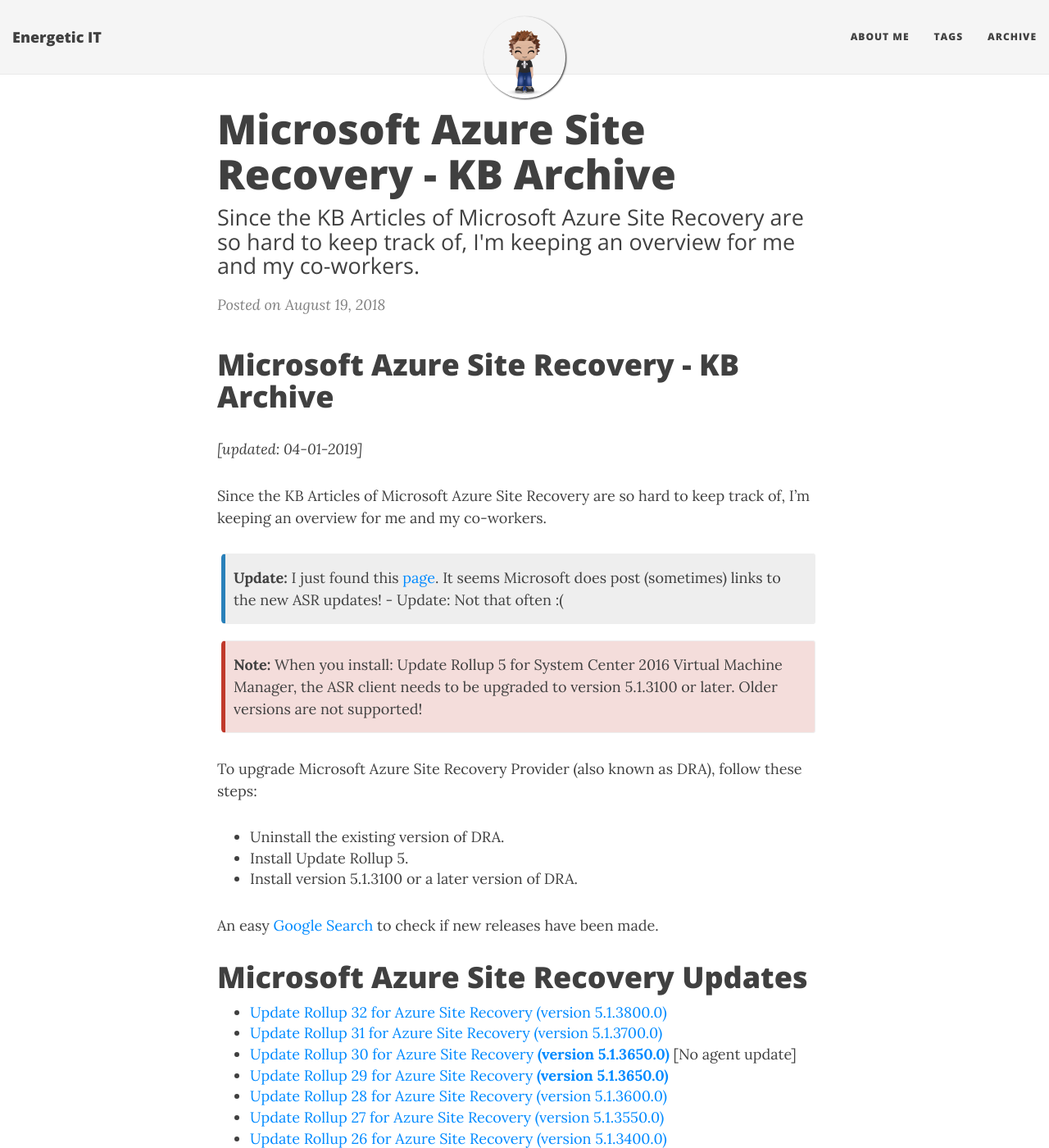
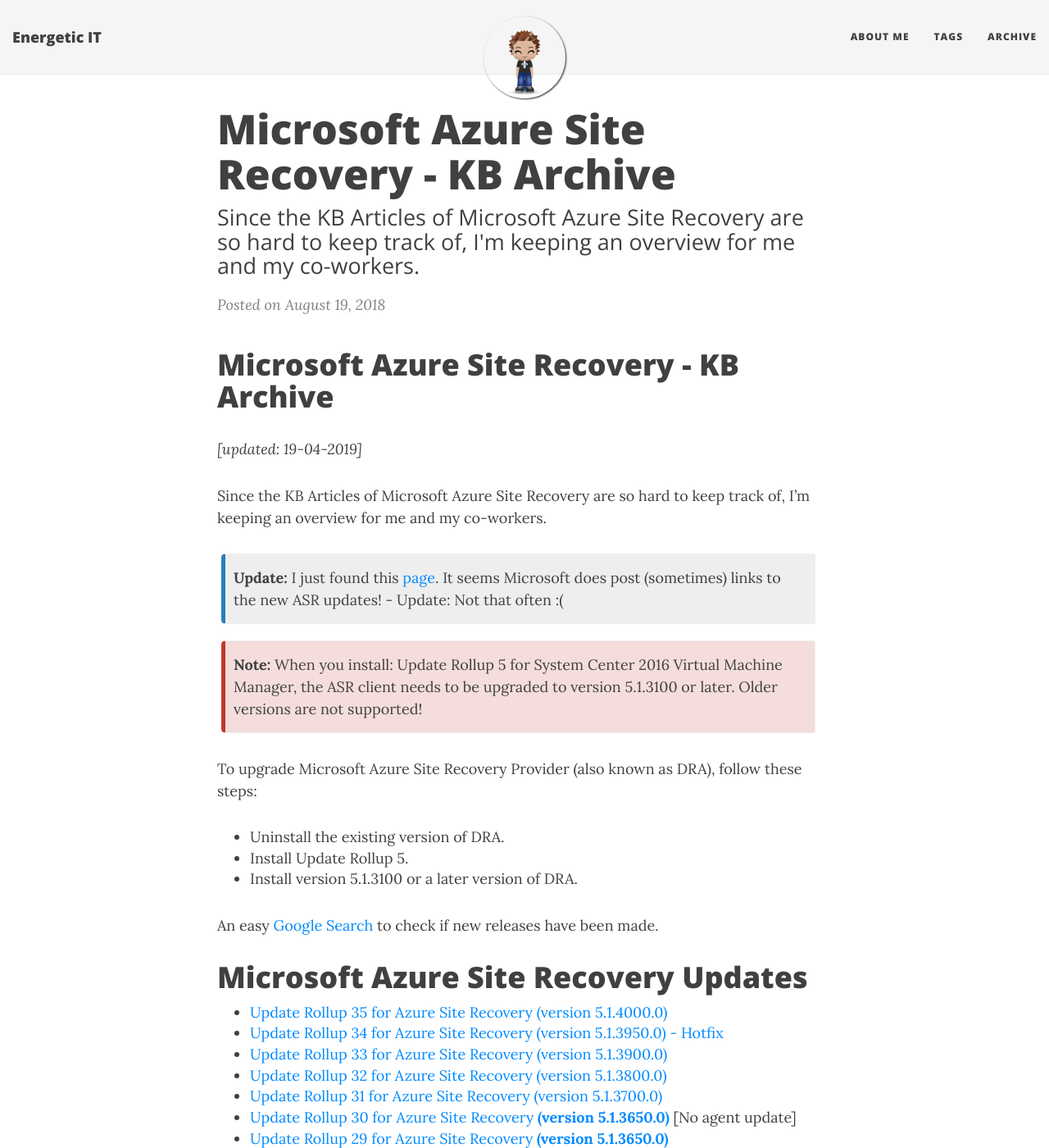
Before and after one commit to energetic-it/energetic-it.github.io, a Jekyll site: the page built from _posts/2018-08-19-microsoft-azure-site-recovery-kb-archive.md, in a window 1280 px wide and 1400 px high. Shown: the whole window at 82% size. Built offline with Jekyll 4.4.1, drawn with Linux system fonts in a browser that asks for light colours; nearby versions of some CDN libraries.

Commit message:
added rollup links

```diff
--- a/_posts/2018-08-19-microsoft-azure-site-recovery-kb-archive.md
+++ b/_posts/2018-08-19-microsoft-azure-site-recovery-kb-archive.md
@@ -9,7 +9,7 @@
 
 # Microsoft Azure Site Recovery - KB Archive
 
-_[updated: 04-01-2019]_
+_[updated: 19-04-2019]_
 
 Since the KB Articles of Microsoft Azure Site Recovery are so hard to keep track of, I'm keeping an overview for me and my co-workers.
 
@@ -29,6 +29,9 @@
 
 # Microsoft Azure Site Recovery Updates
 
+- [Update Rollup 35 for Azure Site Recovery (version 5.1.4000.0)](https://support.microsoft.com/en-us/help/4494485/update-rollup-35-for-azure-site-recovery)
+- [Update Rollup 34 for Azure Site Recovery (version 5.1.3950.0) - Hotfix](https://support.microsoft.com/en-us/help/4490016/update-rollup-34-for-azure-site-recovery)
+- [Update Rollup 33 for Azure Site Recovery (version 5.1.3900.0)](https://support.microsoft.com/en-us/help/4489582/update-rollup-33-for-azure-site-recovery)
 - [Update Rollup 32 for Azure Site Recovery (version 5.1.3800.0)](https://support.microsoft.com/en-us/help/4485985/update-rollup-32-for-azure-site-recovery)
 - [Update Rollup 31 for Azure Site Recovery (version 5.1.3700.0)](https://support.microsoft.com/en-us/help/4478871/update-rollup-31-for-azure-site-recovery)
 - [Update Rollup 30 for Azure Site Recovery __(version 5.1.3650.0)__](https://support.microsoft.com/en-us/help/4468181/azure-site-recovery-update-rollup-30) [No agent update]
```
